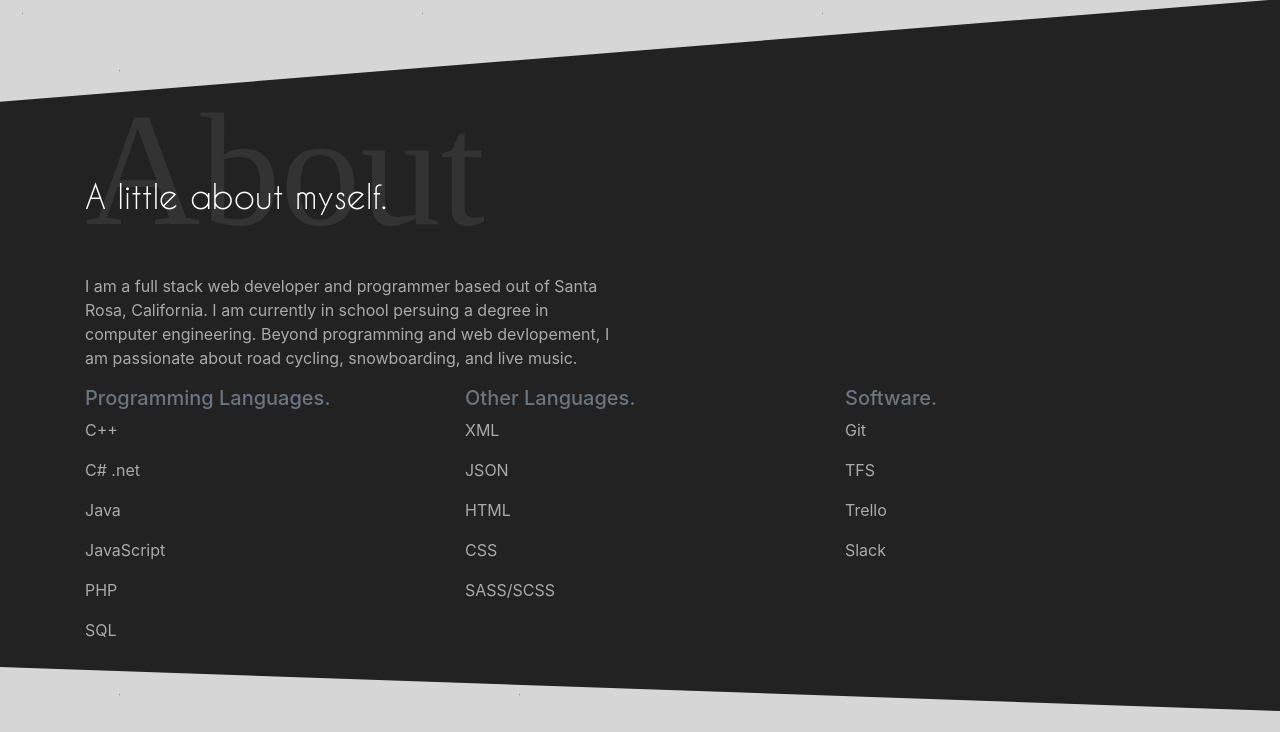
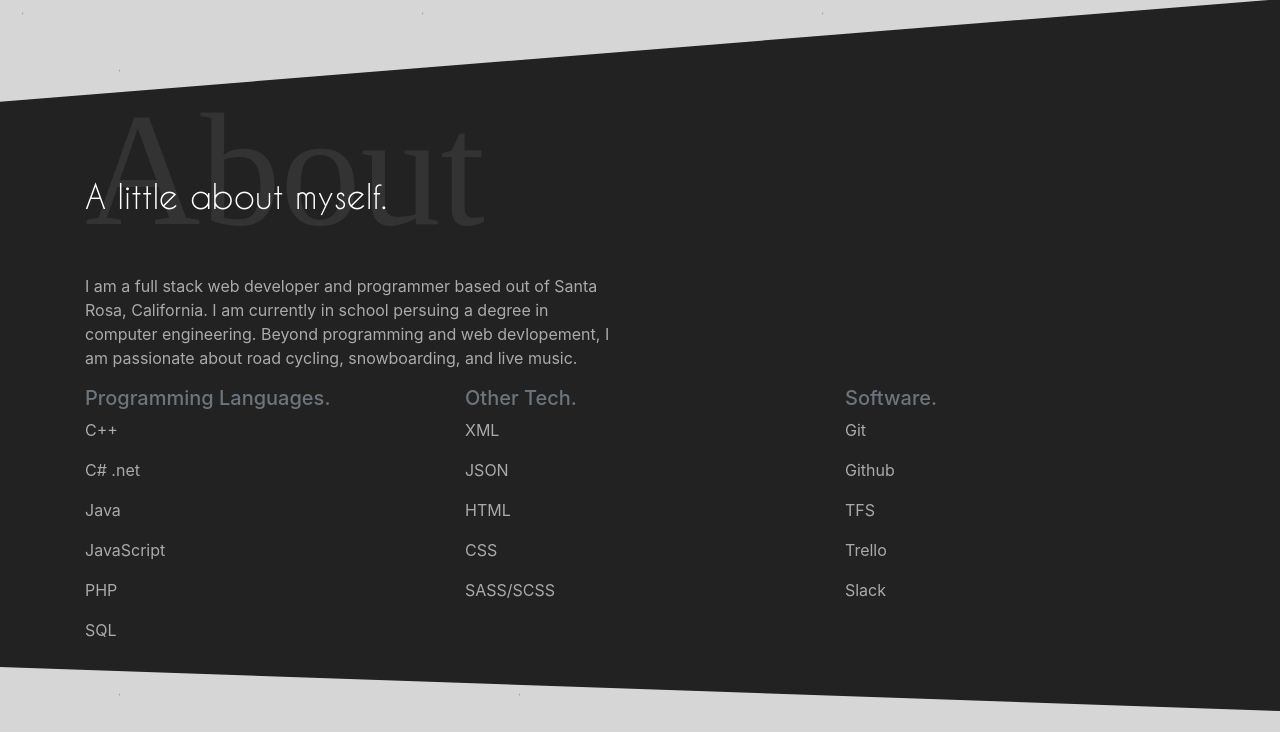
Before and after one commit to NoahTarr/Portfolio-Website, a PHP site: page / in a window 1280 px wide; the page is wider, and only the part inside the window is pictured. Shown: the part 801-1533 px from the top of that part. Run offline with PHP 8.4, Linux system fonts and the light colour scheme; some web fonts are replaced.

Commit message:
Alterations to About Section
Adding some new information the about sections.

```diff
--- a/src/php/about.php
+++ b/src/php/about.php
@@ -37,7 +37,7 @@
             </div>
             <div class="col-lg-4 col-sm-12">
                 <h5 class="text-muted">
-                    Other Languages.
+                    Other Tech.
                 </h5>
                 <p>XML</p>
                 <p>JSON</p>
@@ -50,6 +50,7 @@
                     Software.
                 </h5>
                 <p>Git</p>
+                <p>Github</p>
                 <p>TFS</p>
                 <p>Trello</p>
                 <p>Slack</p>
```
Also changed, not shown: 1 other file.
